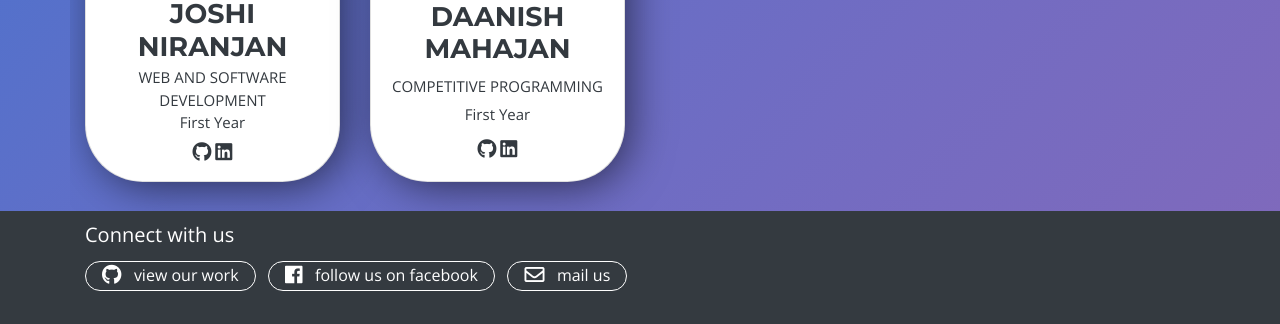
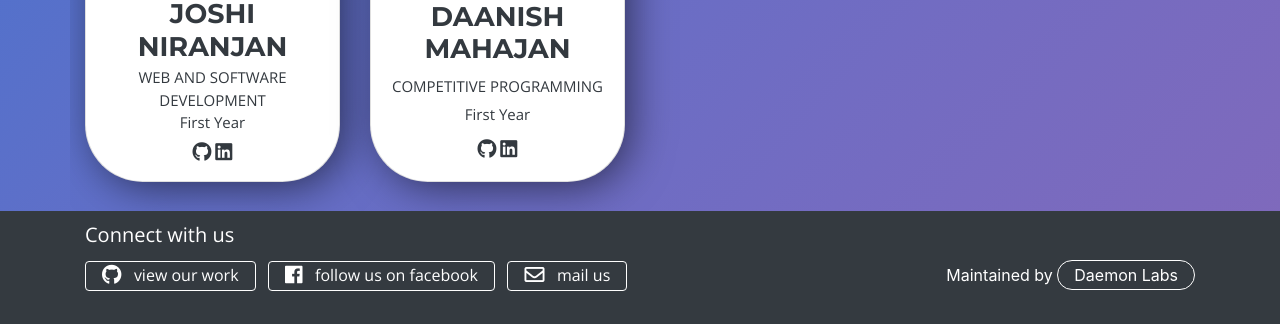
Before and after one commit to vn-ki/technical-individual, a plain HTML site: page team.html in a window 1280 px wide. Shown: the part 1073-1397 px from the top of the page. Drawn offline with nearby package versions, Linux system fonts and the light colour scheme.

Commit message:
i was a good boy and used sass compiler

```diff
--- a/js/footer.js
+++ b/js/footer.js
@@ -1,26 +1,29 @@
 Vue.component("footer-component", {
-  template: `
+    template: `
   <div class="container-fluid bg-dark text-white py-1" id="footer">
     <div class="container">
       <h3 class="py-2">Connect with us</h3>
       <ul class="list-inline">
         <li class="list-inline-item pb-3">
-            <a target="_blank" href="https://github.com/pclubiiti">
+            <a class="rounded" target="_blank" href="https://github.com/pclubiiti">
                 <i class="fab fa-github"></i>
                 <p class="pl-2">view our work</p>
             </a>
         </li>
         <li class="list-inline-item pb-3">
-            <a target="_blank" href="https://www.facebook.com/pclubiiti/">
+            <a class="rounded" target="_blank" href="https://www.facebook.com/pclubiiti/">
                 <i class="fab fa-facebook"></i>
                 <p class="pl-2">follow us on facebook</p>
             </a>
         </li>
         <li class="list-inline-item pb-3">
-            <a target="_blank" href="mailto:progclubiiti@iiti.ac.in">
+            <a class="rounded" target="_blank" href="mailto:progclubiiti@iiti.ac.in">
                 <i class="far fa-envelope"></i>
                 <p class="pl-2">mail us</p>
             </a>
+        </li>
+        <li class="list-inline-item pb-3" style="float:right">
+            Maintained by <a href="http://github.com/DaemonLab/" target="_blank" > Daemon Labs </a>
         </li>
       </ul>
     </div>
@@ -28,6 +31,6 @@ Vue.component("footer-component", {
   `
 });
 
-new Vue ({
-  el: "#foot",
+new Vue({
+    el: "#foot",
 });
--- a/scss/common.scss
+++ b/scss/common.scss
@@ -4,9 +4,10 @@
     }
 }
 
-$montserrat: "Montserrat", sans-serif;
-$open-sans: "Open Sans", sans-serif;
-
+$montserrat: "Montserrat",
+sans-serif;
+$open-sans: "Open Sans",
+sans-serif;
 .navbar {
     font-family: "Montserrat", sans-serif;
     .navbar-brand {
@@ -51,10 +52,10 @@ $open-sans: "Open Sans", sans-serif;
         font-size: 1em;
         vertical-align: 0.05em;
     }
-  a {
+    a.rounded {
         border: 0.1em white solid;
         color: white;
-    border-radius: 1em;
+        border-radius: 1em !important;
         padding: 0.25em 1em;
         transition: color 0.15s ease-in-out, background-color 0.15s ease-in-out;
         &:hover {
```
Also changed, not shown: css/common.css, css/home.css, 6 other files. Lines whose indentation alone changed are shown as unchanged.
